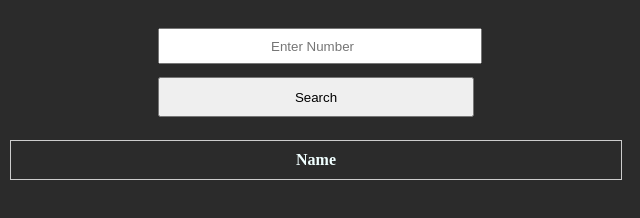
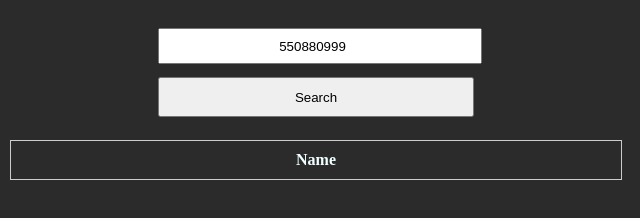
Before and after one commit to kalashrah/nbook, a plain HTML site: page index.html in a window 1280 px wide. Shown: the full height of the page, 324-964 px from the left. Drawn offline with Linux system fonts and the light colour scheme.

Commit message:
Update index.html

```diff
--- a/index.html
+++ b/index.html
@@ -14,7 +14,7 @@
 
     <div id="contener">
 
-        <input id="field" type="number" placeholder="Enter Number" value=550880999"></input>
+        <input id="field" type="number" placeholder="Enter Number" value="550880999"></input>
         <pre></pre>
         <button type="submit" id="btn">Search</button>
         <pre></pre>
```
